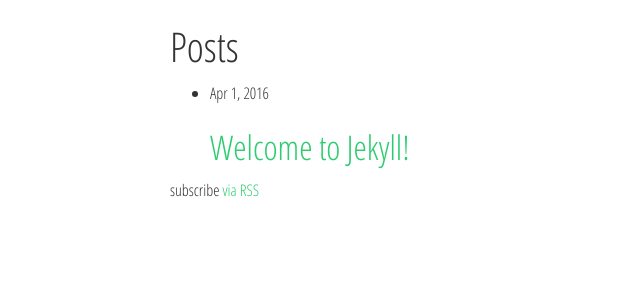
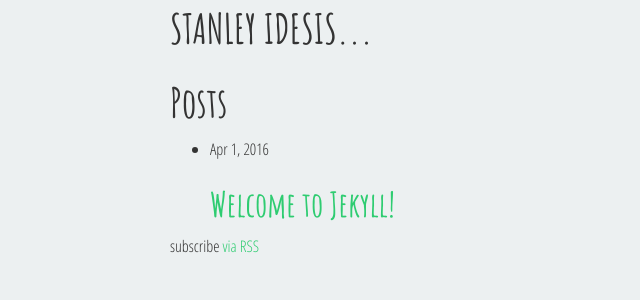
Before and after one commit to stanidesis/stanleyidesis.com, a Jekyll site: the page built from index.html, in a window 1280 px wide. Shown: the top 300 px of the page, without its empty margins (0-640 px from the left). Built offline with Jekyll 4.4.1, drawn with Linux system fonts in a browser that asks for light colours.

Commit message:
Got my header title working

```diff
--- a/_includes/header.html
+++ b/_includes/header.html
@@ -26,5 +26,13 @@
 
 <!--</header>-->
 <header>
-
+  <div class="header">
+    <div class="container">
+      <div class="row">
+        <div class="col-md-12">
+          <h1 class="header-title">STANLEY IDESIS...</h1>
+        </div>
+      </div>
+    </div>
+  </div>
 </header>
--- a/_sass/_layout.scss
+++ b/_sass/_layout.scss
@@ -1,11 +1,29 @@
-// My SASS starts here
+/**
+ * Container overrides
+ */
 .container {
     max-width: $max-page-width;
 }
 
-// /**
-//  * Site header
-//  */
+
+
+/**
+ * Site header
+ */
+.header {
+    min-height: 56px;
+}
+
+.header-title {
+    line-height: 56px;
+    text-align:  left;
+    margin: 0;
+
+    @include media-query($screen-xs-min) {
+        text-align: center;
+    }
+}
+
 // .site-header {
 //     min-height: 56px;
 
--- a/css/main.scss
+++ b/css/main.scss
@@ -10,12 +10,16 @@
     border: 1px dashed red;
 }
 
+@mixin media-query($size) {
+
+}
+
 // Fonts
 @import url(https://fonts.googleapis.com/css?family=Amatic+SC:700);
 @import url(https://fonts.googleapis.com/css?family=Open+Sans+Condensed:300,700);
 
 // Brand colors
-$brand-color-highlight:   #2ECC71;
+$brand-color-highlight:  #2ECC71;
 $brand-color-base:       #27AE60;
 $brand-color-background: #ECF0F1;
 $brand-color-light:      #BDC3C7;
@@ -31,11 +35,24 @@ $heading-font-weight: 700;
 $max-page-width:      970px;
 
 // Bootstrap Overrides
-$background-color: $brand-color-background;
 $font-family-base: $base-font-family;
 $font-size-base:   $base-font-size;
 $line-height-base: $base-line-height;
 $link-color:       $brand-color-highlight;
+
+// Use media queries like this:
+// @include media-query($on-palm) {
+//     .wrapper {
+//         padding-right: $spacing-unit / 2;
+//         padding-left: $spacing-unit / 2;
+//     }
+// }
+@mixin media-query($device) {
+    @media screen and (max-width: $device) {
+        @content;
+    }
+}
+
 
 // Import partials from `sass_dir` (defaults to `_sass`)
 @import
@@ -48,3 +65,14 @@ $link-color:       $brand-color-highlight;
 a:hover {
    text-decoration: none;
 }
+
+// Set font for headers
+h1, h2, h3, h4, h5, h6 {
+  font-family: $heading-font-family;
+  font-weight: $heading-font-weight;
+}
+
+// Set background color
+body {
+  background-color: $brand-color-background;
+}
```
